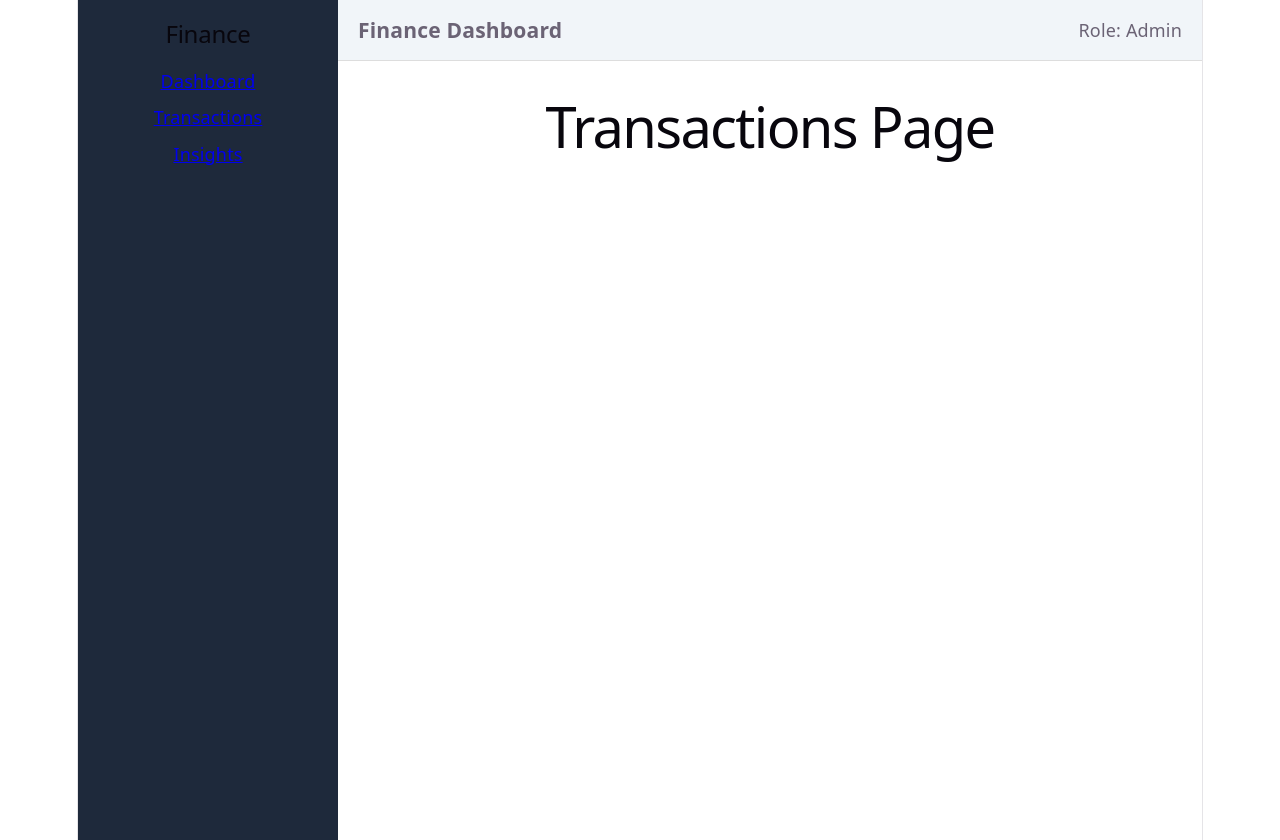
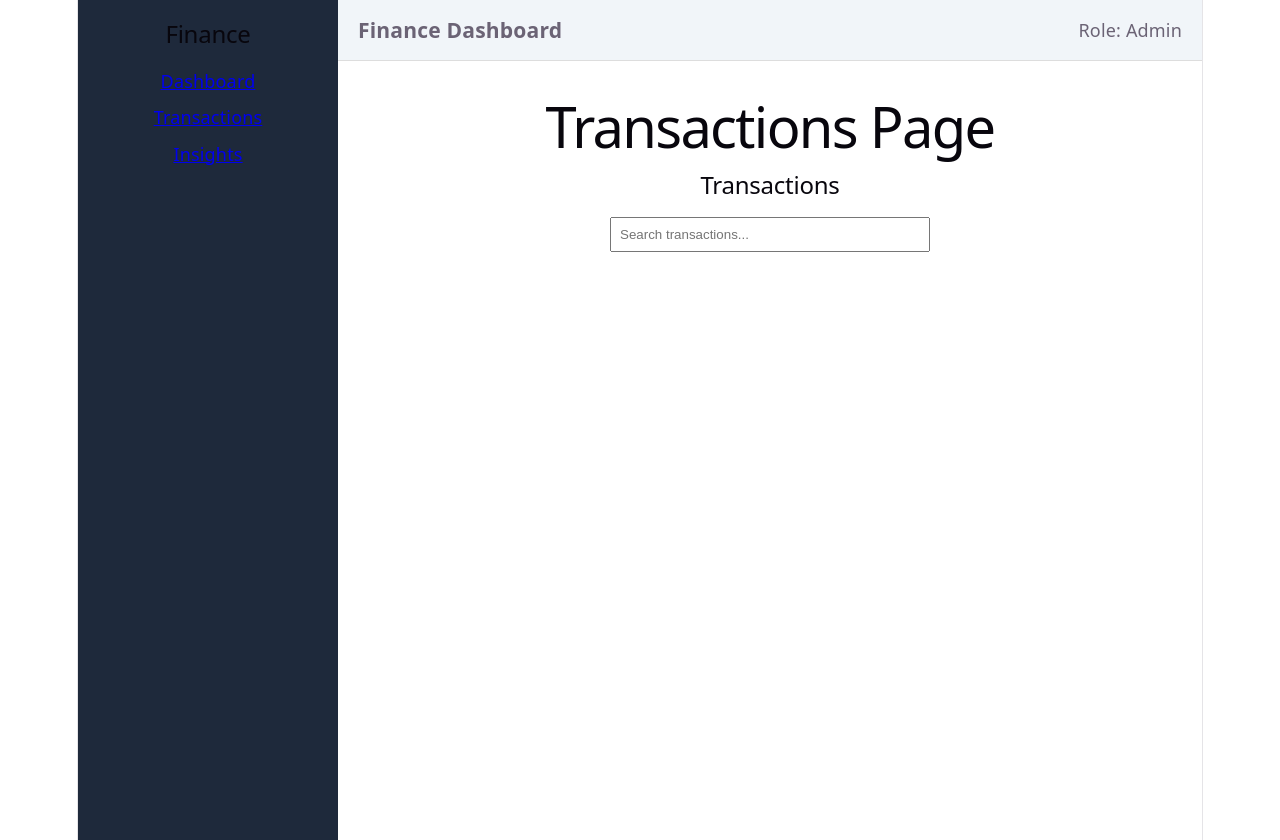
Before and after one commit to Hima001-dev/Finance-dashboard, a React (Vite) app: page /transactions in a window 1280 px wide. Built offline with nearby package versions, Linux system fonts and the light colour scheme.

Commit message:
Implemented transactions table with mock data and search

```diff
--- /dev/null
+++ b/src/components/transactions/TransactionsTable.jsx
@@ -0,0 +1,64 @@
+import { useState } from "react";
+import transactionsData from "../../data/mockData";
+
+const TransactionsTable = () => {
+  const [searchText, setSearchText] = useState("");
+
+  const filteredTransactions = transactionsData.filter((transaction) =>
+    transaction.description.toLowerCase().includes(searchText.toLowerCase())
+  );
+
+  return (
+    <div>
+      <h2>Transactions</h2>
+
+      <input
+        type="text"
+        placeholder="Search transactions..."
+        value={searchText}
+        onChange={(e) => setSearchText(e.target.value)}
+        style={styles.search}
+      />
+
+      <table style={styles.table}>
+        <thead>
+          <tr>
+            <th>Date</th>
+            <th>Description</th>
+            <th>Amount</th>
+            <th>Category</th>
+            <th>Type</th>
+          </tr>
+        </thead>
+
+        <tbody>
+          {filteredTransactions.map((transaction) => (
+            <tr key={transaction.id}>
+              <td>{transaction.date}</td>
+              <td>{transaction.description}</td>
+              <td>${transaction.amount}</td>
+              <td>{transaction.category}</td>
+              <td>{transaction.type}</td>
+            </tr>
+          ))}
+        </tbody>
+      </table>
+    </div>
+  );
+};
+
+const styles = {
+  table: {
+    width: "100%",
+    borderCollapse: "collapse",
+    marginTop: "20px",
+    color: "white",   // IMPORTANT
+  },
+  search: {
+    padding: "8px",
+    marginTop: "10px",
+    width: "300px",
+  },
+};
+
+export default TransactionsTable;
--- a/src/data/mockData.js
+++ b/src/data/mockData.js
@@ -0,0 +1,36 @@
+const transactionsData = [
+  {
+    id: 1,
+    date: "2026-04-01",
+    description: "Salary",
+    amount: 5000,
+    category: "Income",
+    type: "income",
+  },
+  {
+    id: 2,
+    date: "2026-04-02",
+    description: "Groceries",
+    amount: 200,
+    category: "Food",
+    type: "expense",
+  },
+  {
+    id: 3,
+    date: "2026-04-03",
+    description: "Rent",
+    amount: 800,
+    category: "Rent",
+    type: "expense",
+  },
+  {
+    id: 4,
+    date: "2026-04-04",
+    description: "Freelance",
+    amount: 1200,
+    category: "Income",
+    type: "income",
+  },
+];
+
+export default transactionsData;
--- a/src/pages/Transactions.jsx
+++ b/src/pages/Transactions.jsx
@@ -1,5 +1,12 @@
+import TransactionsTable from "../components/transactions/TransactionsTable";
+
 const Transactions = () => {
-  return <h1>Transactions Page</h1>;
+  return (
+    <div>
+      <h1>Transactions Page</h1>
+      <TransactionsTable />
+    </div>
+  );
 };
 
 export default Transactions;
```
